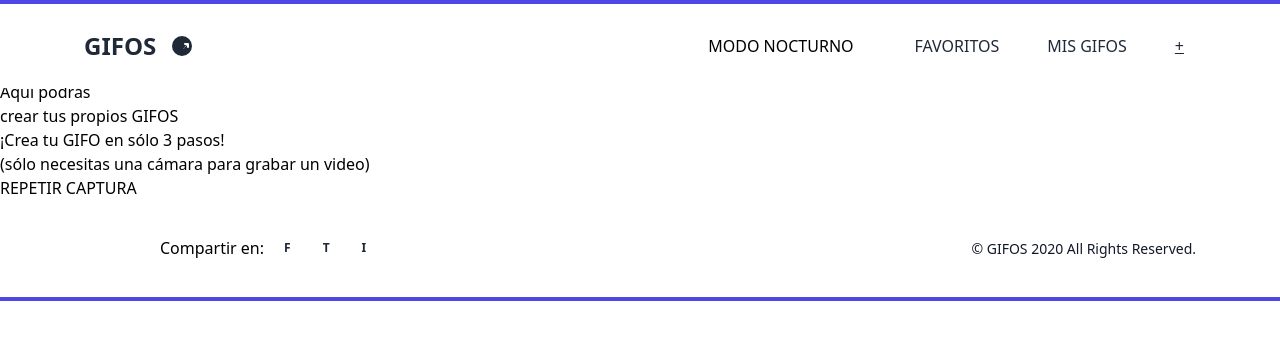
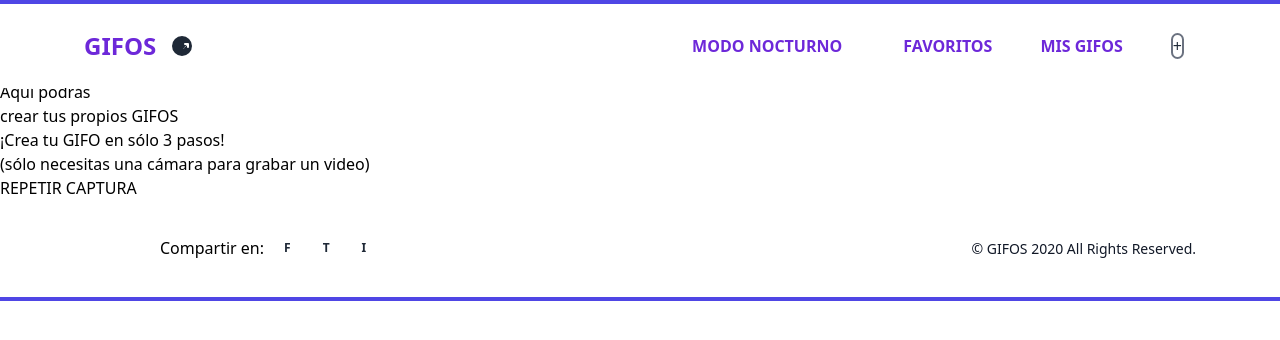
Before and after one commit to savg92/GifosReact, a React (Vite) app: page /newgif in a window 1280 px wide. Shown: the top 340 px of the page. Built offline with nearby package versions, Linux system fonts and the light colour scheme.

Commit message:
implemented UI improvements

```diff
--- a/src/components/gifo/gifo.tsx
+++ b/src/components/gifo/gifo.tsx
@@ -13,8 +13,6 @@ export interface GifoProps {
   };
   title: string;
   username: string;
-  // isFavorite: boolean;
-  // onFavorite: (id: string, isFavorite: boolean) => void;
 }
 
 const Gifo = ({ className, Id, images, title, username }: GifoProps) => {
--- a/src/components/layout/nav/nav.tsx
+++ b/src/components/layout/nav/nav.tsx
@@ -43,7 +43,7 @@ export const Nav = ({ className, }: NavProps) => {
             <div>
               <a
                 href="/"
-                className="text-xl font-bold text-gray-800 hover:text-gray-700 dark:text-white dark:hover:text-gray-300 lg:text-2xl"
+                className="text-xl font-bold text-violet-700 hover:text-gray-700 dark:text-white dark:hover:text-gray-300 lg:text-2xl"
               >
                 GIFOS
               </a>
@@ -63,7 +63,10 @@ export const Nav = ({ className, }: NavProps) => {
           <nav className="hidden md:flex">
             <ul className="none items-center justify-between space-x-12 px-4 py-4 lg:flex ">
               <li>
-                <label htmlFor="dark-mode-toggle" className="cursor-pointer dark:text-gray-200">
+                <label
+                  htmlFor="dark-mode-toggle"
+                  className="cursor-pointer font-bold text-violet-700 hover:underline hover:decoration-green-400 dark:text-gray-200"
+                >
                   {/* {localStorage.getItem('DarkMode') === 'true' ? 'MODO DIURNO' : 'MODO NOCTURNO'} */}
                   {darkMode ? 'MODO DIURNO' : 'MODO NOCTURNO'}
                 </label>
@@ -78,19 +81,18 @@ export const Nav = ({ className, }: NavProps) => {
               <li>
                 <a
                   href="/favorites"
-                  className={`text-gray-800 dark:text-gray-200 ${
-                    pathName === '/favorites' ? 'underline' : ''
+                  className={`font-bold  hover:underline hover:decoration-green-400 dark:text-gray-200 ${
+                    pathName === '/favorites' ? 'text-gray-500' : 'text-violet-700'
                   } `}
                 >
-                  {/* // "text-gray-800 dark:text-gray-200"> */}
                   FAVORITOS
                 </a>
               </li>
               <li>
                 <a
                   href="/misgif"
-                  className={`text-gray-800 dark:text-gray-200 ${
-                    pathName === '/misgif' ? 'underline' : ''
+                  className={`font-bold text-violet-700 hover:underline hover:decoration-green-400 dark:text-gray-200 ${
+                    pathName === '/misgif' ? 'text-gray-500' : 'text-violet-700'
                   } `}
                 >
                   MIS GIFOS
@@ -99,8 +101,10 @@ export const Nav = ({ className, }: NavProps) => {
               <li>
                 <a
                   href="/newgif"
-                  className={`text-gray-800 dark:text-gray-200 ${
-                    pathName === '/newgif' ? 'underline' : ''
+                  className={`rounded-full border-2 border-solid text-gray-800 dark:text-gray-200 ${
+                    pathName === '/newgif'
+                      ? 'border-gray-500 text-gray-500'
+                      : 'border-violet-500 text-violet-700'
                   } `}
                 >
                   +
@@ -123,7 +127,7 @@ export const Nav = ({ className, }: NavProps) => {
                 viewBox="0 0 24 24"
                 strokeWidth={1.5}
                 stroke="currentColor"
-                className="h-6 w-6"
+                className="h-6 w-6 font-bold text-violet-700"
               >
                 <path strokeLinecap="round" strokeLinejoin="round" d="M6 18L18 6M6 6l12 12" />
               </svg>
@@ -136,7 +140,7 @@ export const Nav = ({ className, }: NavProps) => {
                 viewBox="0 0 24 24"
                 strokeWidth={1.5}
                 stroke="currentColor"
-                className="h-6 w-6"
+                className="h-6 w-6 font-bold text-violet-700"
               >
                 <path
                   strokeLinecap="round"
--- a/src/components/layoutContainer/layoutContainer.tsx
+++ b/src/components/layoutContainer/layoutContainer.tsx
@@ -6,23 +6,30 @@ interface LayoutContainerProps {
   section?: string;
   dataValue?: string[];
   noDataText?: string;
+  topBarColor?: string;
 }
 
 {
   /* <Gifo key={index} Id={id} images={images} title={title} username={username} />; */
 }
 
-const layoutContainer = ({ section, dataValue, noDataText }: LayoutContainerProps): JSX.Element => {
-
+const layoutContainer = ({
+  section,
+  dataValue,
+  noDataText,
+  topBarColor,
+}: LayoutContainerProps): JSX.Element => {
   return (
     <>
-      <section className="contentFavourites mt-0.5">
+      <section className="contentFavourites mt-4">
         <div
           className="flex flex-col items-center justify-center pb-8 text-xl font-bold dark:text-gray-200"
           id="mainGifContainerFav"
         >
-          <span className="barTrend"></span>
-          <h1 className="searchedTopic">{section}</h1>
+          <div
+            className={`barTrend w-48 py-4 ${topBarColor}`}
+          ></div>
+          <h1 className="searchedTopic text-violet-700">{section}</h1>
         </div>
         <div className="flex flex-wrap justify-center">
           {dataValue && dataValue.length === 0 ? (
--- a/src/components/modal/modal.tsx
+++ b/src/components/modal/modal.tsx
@@ -6,9 +6,13 @@ import 'swiper/css';
 import 'swiper/css/pagination';
 import 'swiper/css/navigation';
 
-const Modal = ( data: any, index: number = 0) => {
+const Modal = ({ data }: any, index: number = 0) => {
   // console.log(data.data);
   const [showModal, setShowModal] = useState(false);
+
+  const handleShowModal = () => {
+    setShowModal(!showModal);
+  };
 
   return (
     <>
--- a/src/components/trending/trending.tsx
+++ b/src/components/trending/trending.tsx
@@ -21,7 +21,9 @@ const trending = () => {
     <>
       <section className="bg-slate-100 p-8 dark:bg-gray-900 md:p-16">
         <div className="flex flex-col items-center justify-center pb-8 dark:text-gray-200">
-          <p className="trendingTitle">Trending GIFOS</p>
+          <h2 className="trendingTitle text-xl font-bold text-violet-700 dark:text-gray-200">
+            Trending GIFOS
+          </h2>
           <p className="trendingText text-center">Mira los últimos GIFOS de nuestra comunidad.</p>
         </div>
         <div className="justify-center md:flex md:px-10 md:py-10">
--- a/src/pages/Home.tsx
+++ b/src/pages/Home.tsx
@@ -47,7 +47,10 @@ const Home = ({ className }: { className: string }): JSX.Element => {
     };
     return dataTrending.slice(0, 5).map((item: any, index: number) => {
       return (
-        <span key={index} className="trendingTopicItem cursor-pointer">
+        <span
+          key={index}
+          className="trendingTopicItem cursor-pointer text-violet-700 dark:text-gray-200"
+        >
           <span className="hover:underline" onClick={() => handleSearch(toUpperCase(item))}>
             {toUpperCase(item)}
           </span>
@@ -77,15 +80,16 @@ const Home = ({ className }: { className: string }): JSX.Element => {
     <>
       <Layout>
         <section className="content mt-0.5 flex flex-col items-center justify-center">
-          <h1 className="text-xl font-bold dark:text-gray-200">
-            Inspírate, busca, guarda, y crea los mejores <span>GIFOS</span>
+          <h1 className="w-56 text-center text-xl font-bold text-violet-700  dark:text-gray-200 md:w-80">
+            Inspírate, busca, guarda, y crea los mejores{' '}
+            <span className="text-green-400">GIFOS</span>
           </h1>
           <div className="searchArea">
             <div className="searchBlockImg"></div>
-            <div className="searchBar">
+            <div className="searchBar flex items-center justify-between rounded-full border-2 border-solid border-violet-500 px-16 py-3 dark:border-gray-200 ">
               <input
                 type="text"
-                className="searchInput"
+                className="searchInput w-full border-0 border-solid outline-none dark:bg-gray-800 dark:text-gray-200"
                 placeholder="Busca GIFOS y más"
                 value={topic}
                 onChange={(e) => setTopic(e.target.value)}
@@ -111,7 +115,7 @@ const Home = ({ className }: { className: string }): JSX.Element => {
             </div>
           </div>
           <div className="trendingTopic text-center">
-            <h3 className="text-xl font-bold dark:text-gray-200">Trending:</h3>
+            <h3 className="text-xl font-bold text-violet-700 dark:text-gray-200">Trending:</h3>
             <p className="dark:text-gray-200">{renderTrending()}</p>
           </div>
           {dataSearch.length !== 0 ? (
@@ -119,6 +123,7 @@ const Home = ({ className }: { className: string }): JSX.Element => {
               section={topic}
               dataValue={dataSearch}
               noDataText="Intenta con otra búsqueda."
+              topBarColor="border-t-2 border-solid border-gray-200"
             />
           ) : (
             <span></span>
--- a/src/services/services.tsx
+++ b/src/services/services.tsx
@@ -36,6 +36,9 @@ const createGifo = async (file: Blob) => {
     return response.data;
 };
 
-
+const autoSuggest = async (query: string) => {
+    const response = await axios.get(`${baseUrl}gifs/search/tags?api_key=${key}&q=${query}`)
+    return response.data
+}
 
 export { getTrendingGifos, getSearchGifos, getFavoriteGifos, createGifo, trendingTopics }
```
